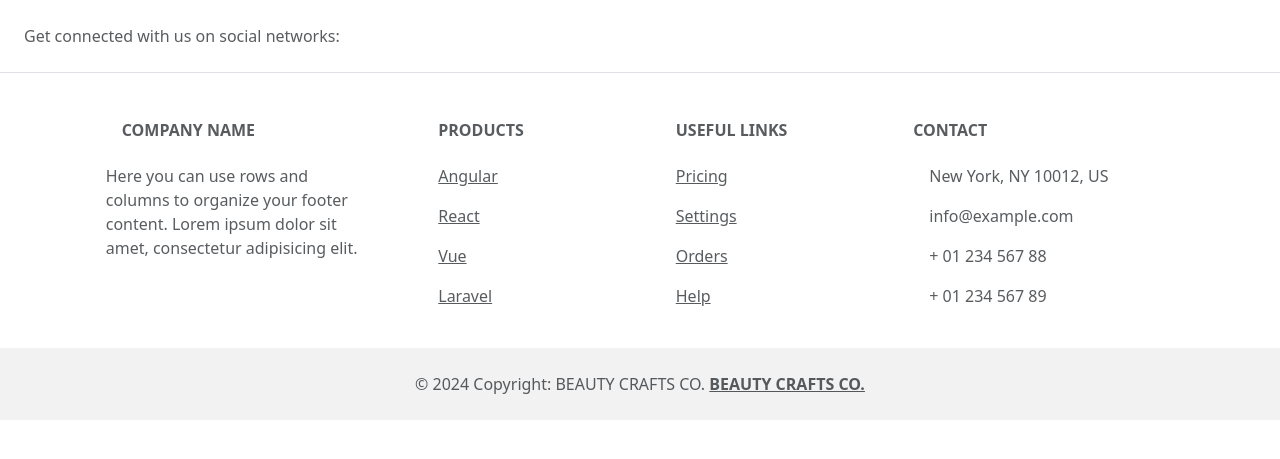
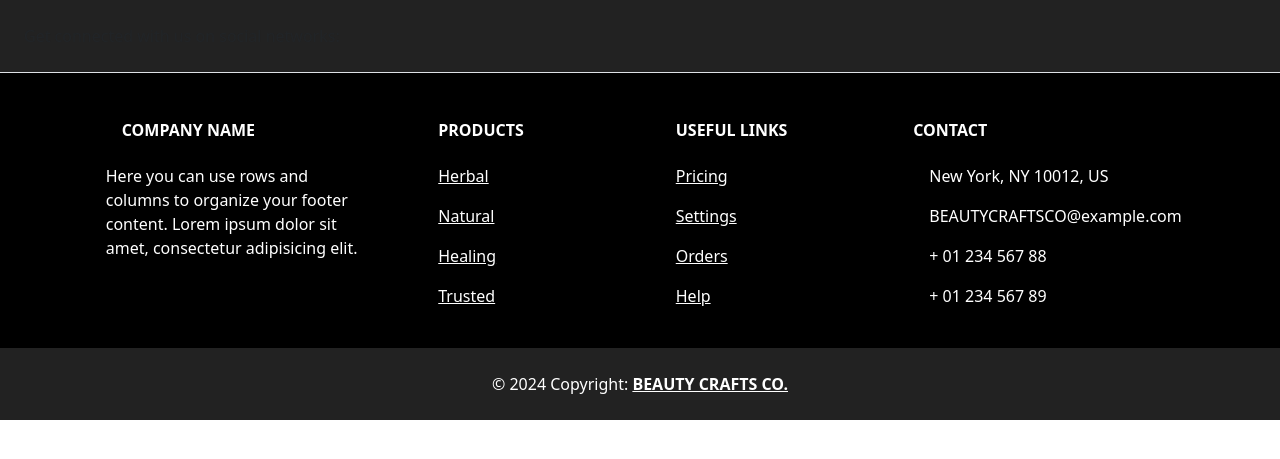
Before and after one commit to Hammad-10/ShopHere, a PHP site: page /views/footer.html in a window 1280 px wide. Shown: the top 459 px of the page. Run offline with PHP 8.4, Linux system fonts and the light colour scheme.

Commit message:
product page updated with footer

```diff
--- /dev/null
+++ b/css/footer.css
@@ -0,0 +1,26 @@
+.footer-dark {
+    background-color: #000; /* Dark black background */
+
+     /* White text color */
+}
+.footer-dark a {
+    color: #ffffff;
+}
+.footer-dark a:hover {
+    color: #f0f0f0;
+}
+.footer-dark .p-4 {
+    background-color: #222; /* Slightly lighter black for the copyright area */
+}
+
+.main
+
+{
+    color : white;
+}
+
+.endfoot
+{
+    color : white;
+    background-color: black;
+}
--- /dev/null
+++ b/package.json
@@ -0,0 +1,5 @@
+{
+  "dependencies": {
+    "bootstrap-icons": "^1.11.3"
+  }
+}
--- a/views/footer.html
+++ b/views/footer.html
@@ -3,12 +3,28 @@
 <head>
     <meta charset="UTF-8">
     <meta name="viewport" content="width=device-width, initial-scale=1.0">
+   <link rel="stylesheet" href="../css/footer.css">
     <link href="https://cdn.jsdelivr.net/npm/bootstrap@5.3.3/dist/css/bootstrap.min.css" rel="stylesheet" integrity="sha384-QWTKZyjpPEjISv5WaRU9OFeRpok6YctnYmDr5pNlyT2bRjXh0JMhjY6hW+ALEwIH" crossorigin="anonymous">
-
-    <title>footer</title>
+    <title>Footer</title>
+    <!-- <style>
+        .footer-dark {
+            background-color: #000; /* Dark black background */
+            color: #fff; /* White text color */
+        }
+        .footer-dark a {
+            color: #ffffff;
+        }
+        .footer-dark a:hover {
+            color: #f0f0f0;
+        }
+        .footer-dark .p-4 {
+            background-color: #222; /* Slightly lighter black for the copyright area */
+        }
+    </style> -->
 </head>
+<body>
   <!-- Footer -->
-<footer class="text-center text-lg-start bg-body-black text-muted">
+  <footer class="footer-dark text-center text-lg-start text-muted">
       <!-- Section: Social media -->
       <section class="d-flex justify-content-center justify-content-lg-between p-4 border-bottom">
         <!-- Left -->
@@ -19,22 +35,22 @@
 
         <!-- Right -->
         <div>
-        <a href="" class="me-4 text-reset">
+          <a href="#" class="me-4 text-reset">
             <i class="fab fa-facebook-f"></i>
           </a>
-        <a href="" class="me-4 text-reset">
+          <a href="#" class="me-4 text-reset">
             <i class="fab fa-twitter"></i>
           </a>
-        <a href="" class="me-4 text-reset">
+          <a href="#" class="me-4 text-reset">
             <i class="fab fa-google"></i>
           </a>
-        <a href="" class="me-4 text-reset">
+          <a href="#" class="me-4 text-reset">
             <i class="fab fa-instagram"></i>
           </a>
-        <a href="" class="me-4 text-reset">
+          <a href="#" class="me-4 text-reset">
             <i class="fab fa-linkedin"></i>
           </a>
-        <a href="" class="me-4 text-reset">
+          <a href="#" class="me-4 text-reset">
             <i class="fab fa-github"></i>
           </a>
         </div>
@@ -43,7 +59,7 @@
       <!-- Section: Social media -->
 
       <!-- Section: Links  -->
-    <section class="">
+      <section class="main">
         <div class="container text-center text-md-start mt-5">
           <!-- Grid row -->
           <div class="row mt-3">
@@ -67,16 +83,16 @@
                 Products
               </h6>
               <p>
-              <a href="#" class="text-reset">Angular</a>
+                <a href="#" class="text-reset">Herbal</a>
               </p>
               <p>
-              <a href="#!" class="text-reset">React</a>
+                <a href="#" class="text-reset">Natural</a>
               </p>
               <p>
-              <a href="#!" class="text-reset">Vue</a>
+                <a href="#" class="text-reset">Healing</a>
               </p>
               <p>
-              <a href="#!" class="text-reset">Laravel</a>
+                <a href="#" class="text-reset">Trusted</a>
               </p>
             </div>
             <!-- Grid column -->
@@ -88,16 +104,16 @@
                 Useful links
               </h6>
               <p>
-              <a href="#!" class="text-reset">Pricing</a>
+                <a href="#" class="text-reset">Pricing</a>
               </p>
               <p>
-              <a href="#!" class="text-reset">Settings</a>
+                <a href="#" class="text-reset">Settings</a>
               </p>
               <p>
-              <a href="#!" class="text-reset">Orders</a>
+                <a href="#" class="text-reset">Orders</a>
               </p>
               <p>
-              <a href="#!" class="text-reset">Help</a>
+                <a href="#" class="text-reset">Help</a>
               </p>
             </div>
             <!-- Grid column -->
@@ -109,7 +125,7 @@
               <p><i class="fas fa-home me-3"></i> New York, NY 10012, US</p>
               <p>
                 <i class="fas fa-envelope me-3"></i>
-              info@example.com
+                BEAUTYCRAFTSCO@example.com
               </p>
               <p><i class="fas fa-phone me-3"></i> + 01 234 567 88</p>
               <p><i class="fas fa-print me-3"></i> + 01 234 567 89</p>
@@ -122,13 +138,14 @@
       <!-- Section: Links  -->
 
       <!-- Copyright -->
-    <div class="text-center p-4" style="background-color: rgba(0, 0, 0, 0.05);">
-      © 2024 Copyright: BEAUTY
-      CRAFTS CO.
-      <a class="text-reset fw-bold" href="https://tilesfountain.netlify.app/"> BEAUTY
-        CRAFTS CO.</a>
+      <div class="endfoot" >
+      <div class="text-center p-4">
+        © 2024 Copyright:
+        <a class="text-reset fw-bold" href="https://tilesfountain.netlify.app/">BEAUTY CRAFTS CO.</a>
+      </div>
       </div>
       <!-- Copyright -->
     </footer>
     <!-- Footer -->
+</body>
 </html>
```
Also changed, not shown: css/Product.css (+20 -9 lines), views/Product.html (+22 -5 lines), package-lock.json (added), 1 other file. Lines whose indentation alone changed are shown as unchanged.
